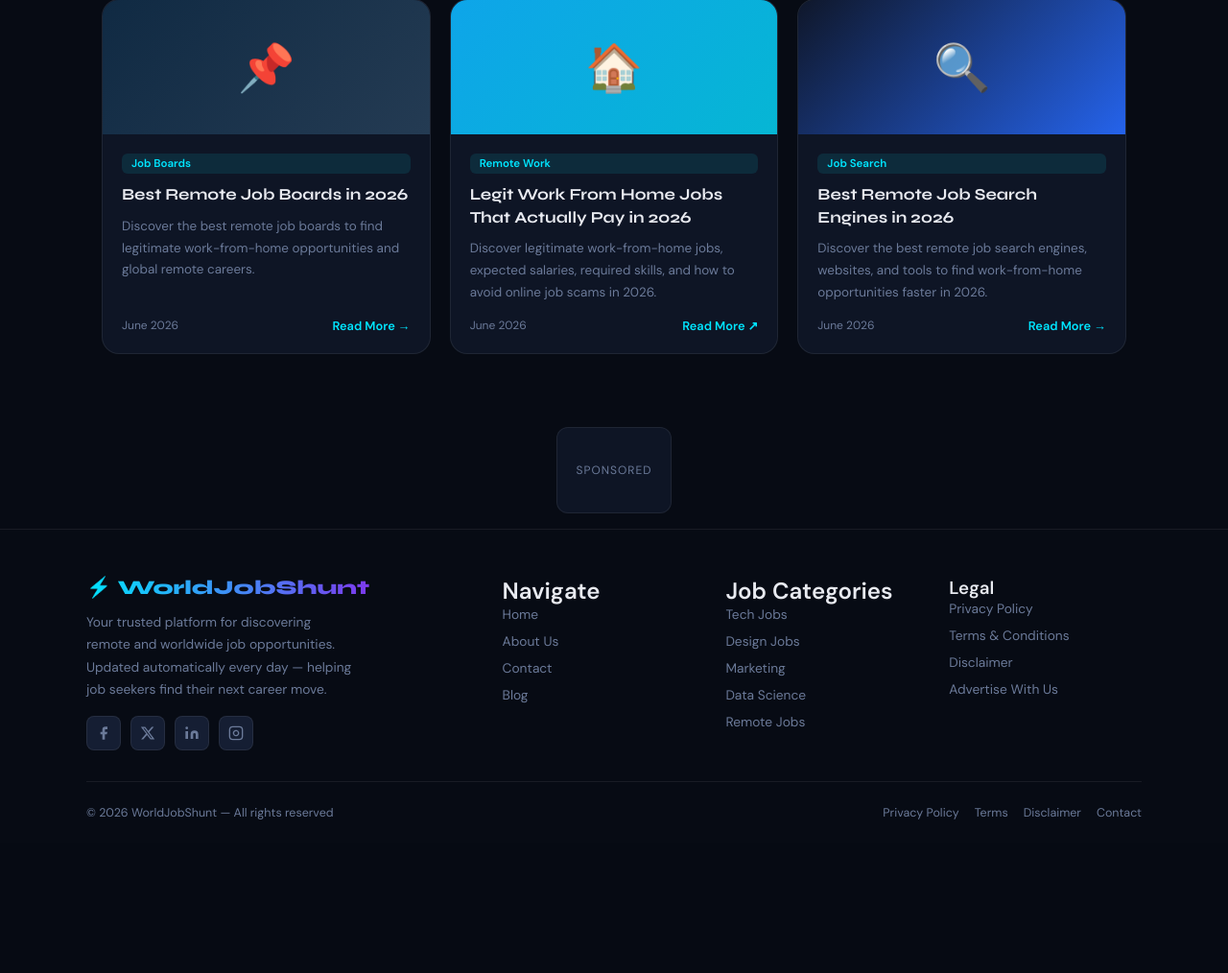
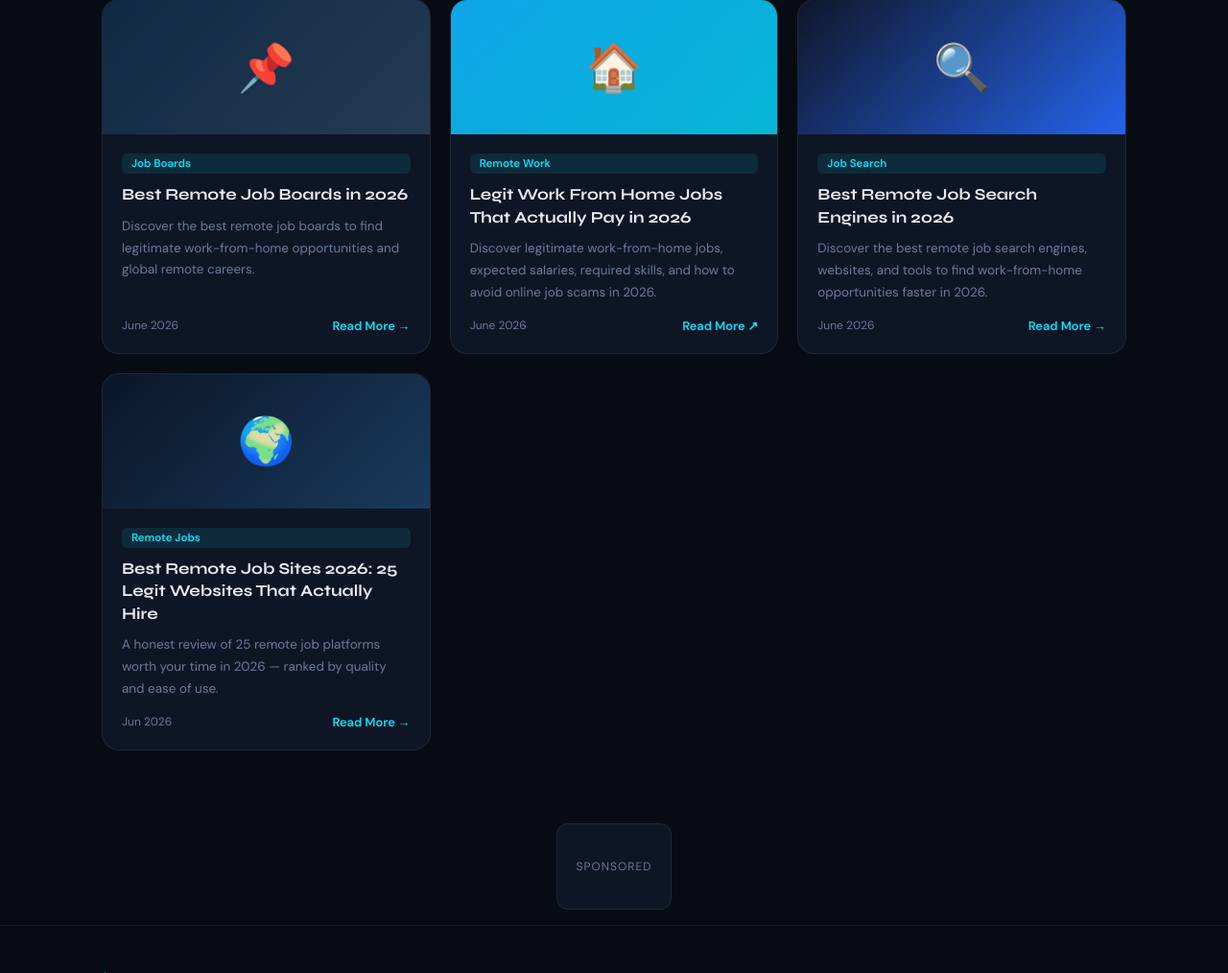
Before and after one commit to Kashifasif2493/jobhunt, a Flask app: page /blog in a window 1280 px wide. Shown: the part 1830-2844 px from the top of the page at 96% size. Before the commit the page ends 2684 px from the top, so only its background shows below. Run offline with Flask 3, Linux system fonts and the light colour scheme.

Commit message:
Update blog.html

```diff
--- a/jobhunt-main/templates/blog.html
+++ b/jobhunt-main/templates/blog.html
@@ -248,7 +248,15 @@
         </div>
         </div>
 </a>
-
+<a href="/blog/best-remote-job-sites-2026" class="blog-card">
+  <div class="blog-banner" style="background:linear-gradient(135deg,#0a1628,#1a3a5c);">🌍</div>
+  <div class="blog-body">
+    <span class="blog-tag">Remote Jobs</span>
+    <div class="blog-title">Best Remote Job Sites 2026: 25 Legit Websites That Actually Hire</div>
+    <div class="blog-excerpt">A honest review of 25 remote job platforms worth your time in 2026 — ranked by quality and ease of use.</div>
+    <div class="blog-footer"><span class="blog-date">Jun 2026</span><span class="read-btn">Read More →</span></div>
+  </div>
+</a>
 </div>
 </div>
 {% endblock %}
```
